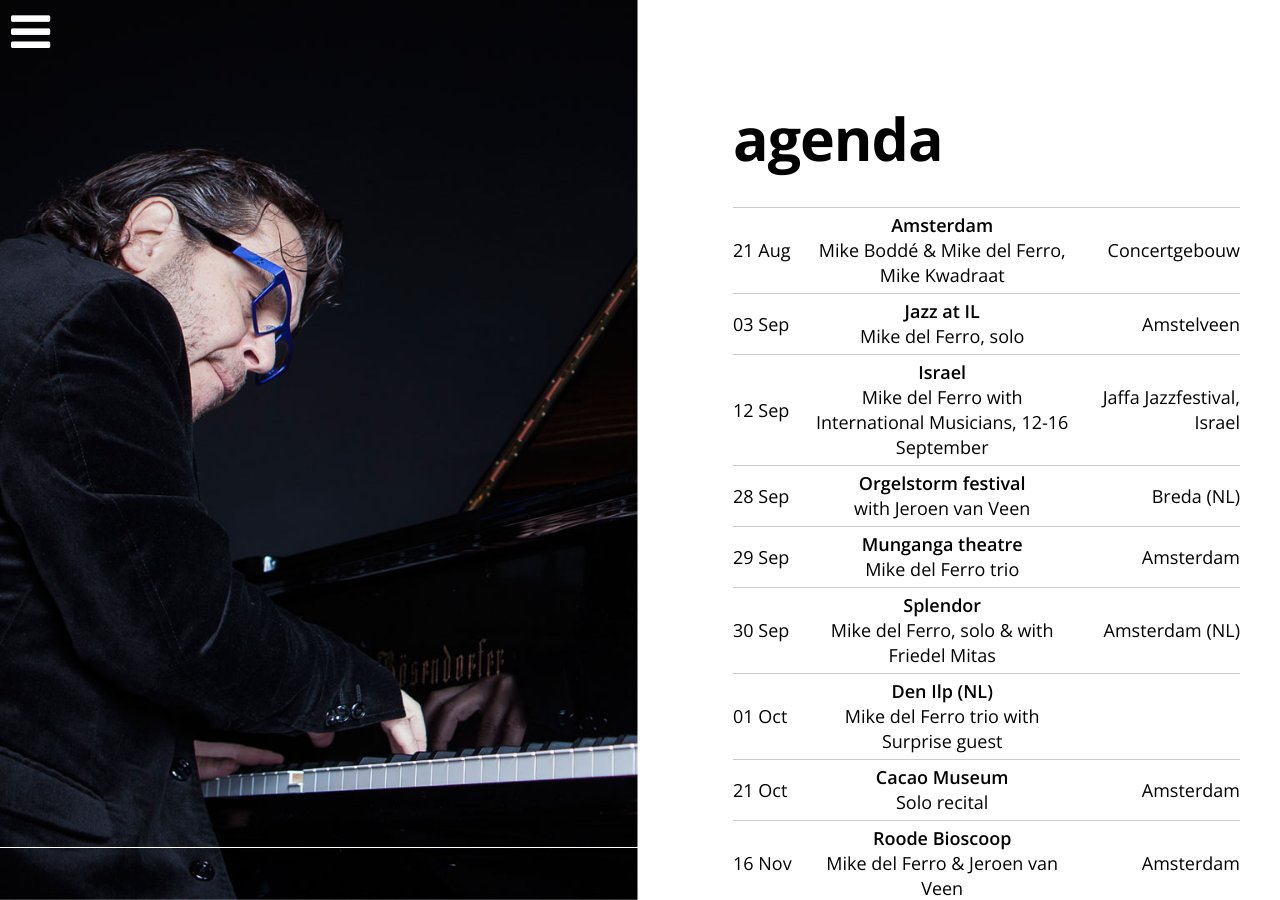
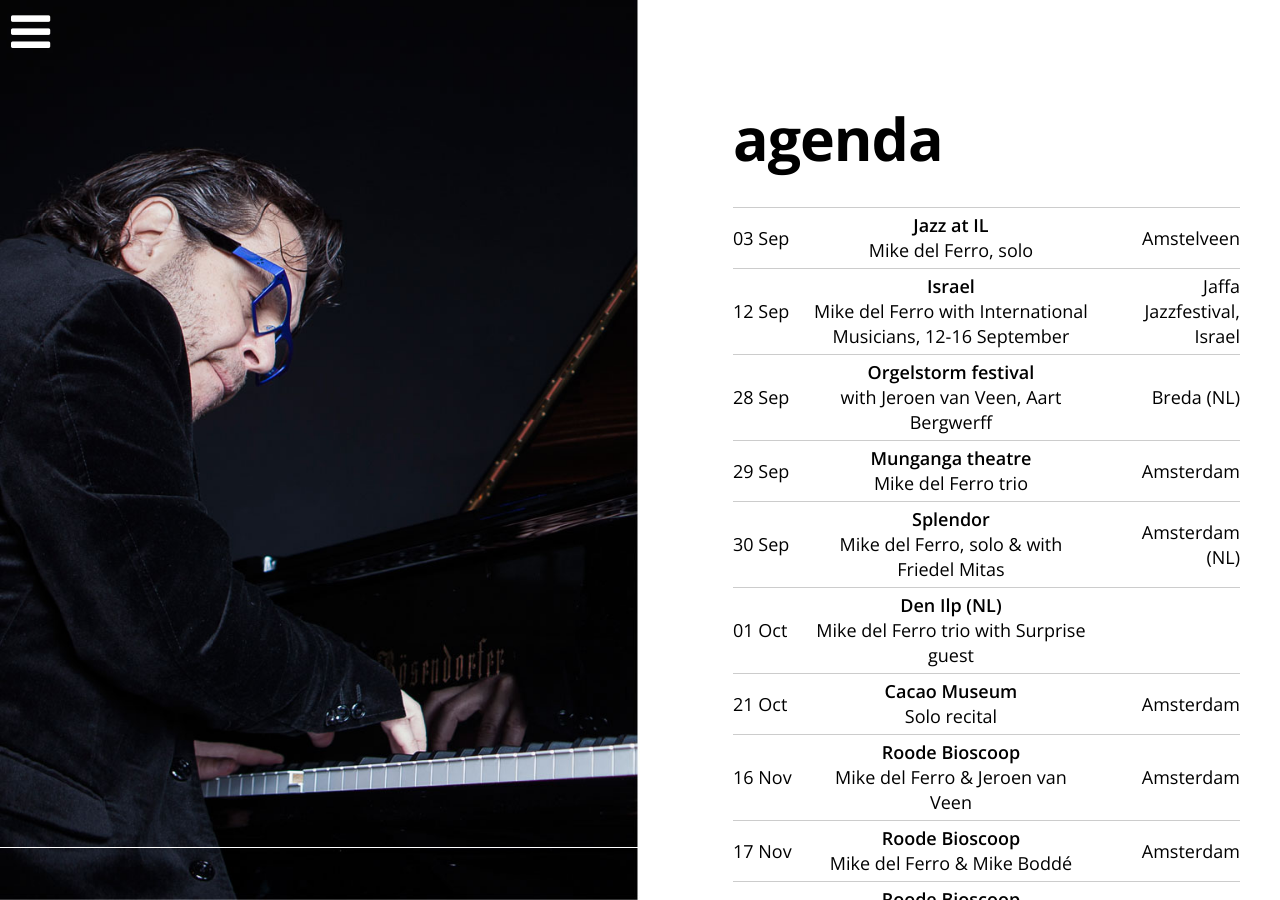
Before and after one commit to mikedelferro/website, a Jekyll site: the page built from agenda.html, in a window 1280 px wide and 900 px high. Built offline with Jekyll 4.4.1, drawn with Linux system fonts in a browser that asks for light colours; nearby versions of some CDN libraries.

Commit message:
Updated '_config.yml' via CloudCannon

```diff
--- a/_config.yml
+++ b/_config.yml
@@ -1,10 +1,5 @@
 gigs:
-  - title: 'Mike Boddé & Mike del Ferro, Mike Kwadraat'
-    date: 2017-08-21 20:00:00
-    location: Concertgebouw
-    venue: Amsterdam
-    url: www.concertgebouw.nl
-  - title: with Jeroen van Veen
+  - title: 'with Jeroen van Veen, Aart Bergwerff'
     date: 2017-09-28 20:00:00
     location: Breda (NL)
     venue: Orgelstorm festival
```
